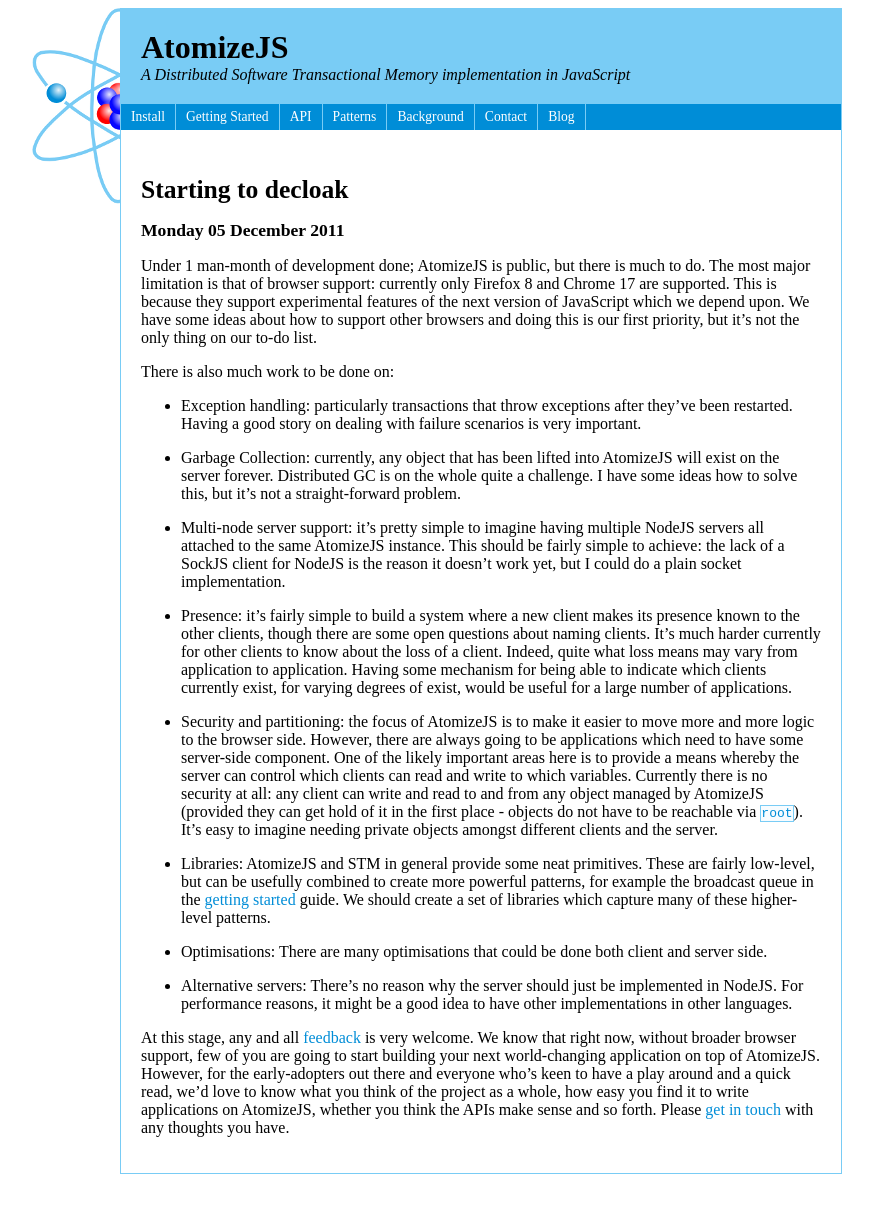
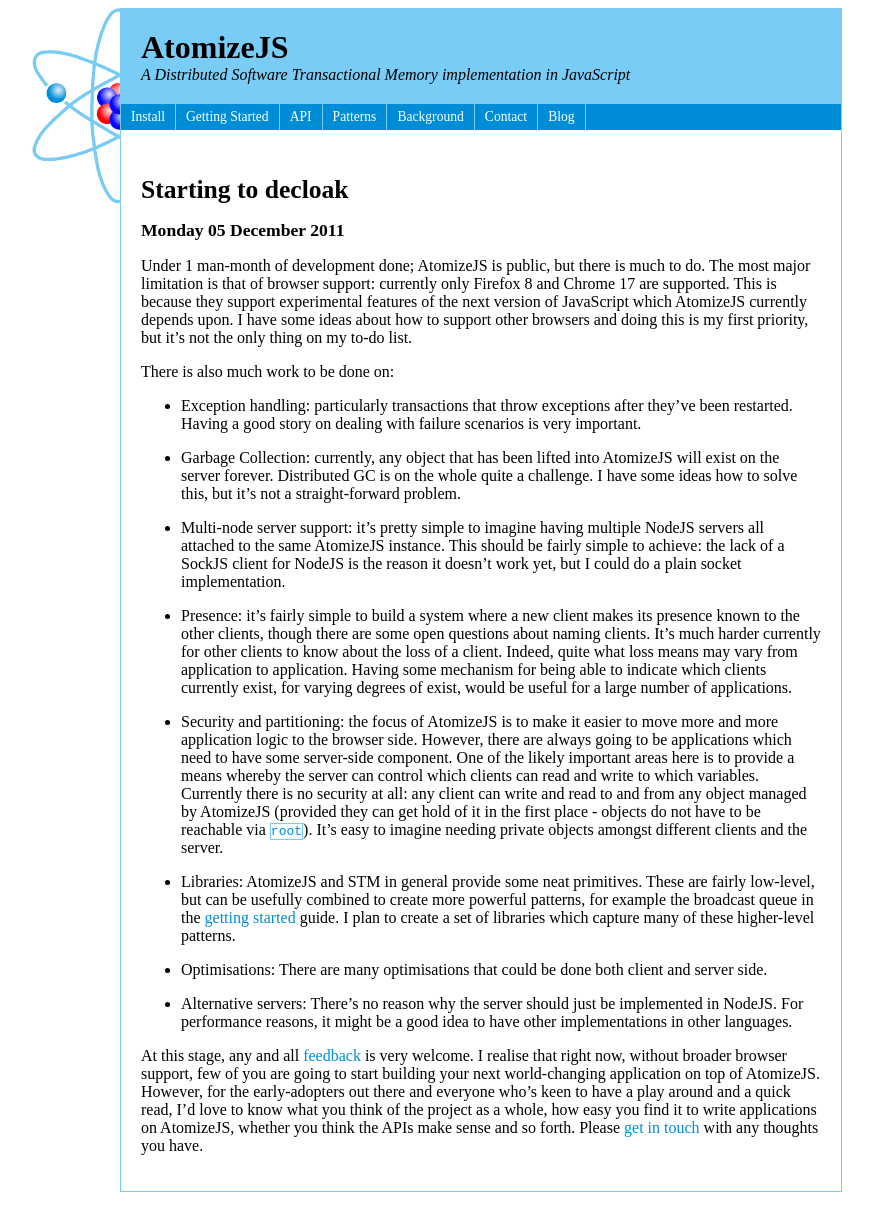
Before and after one commit to atomizejs/atomizejs.github.com, a Jekyll site: the page built from _posts/2011-12-05-starting-to-decloak.html, in a window 1280 px wide. Shown: the whole page, without its empty margins (204-1077 px from the left). Built offline with Jekyll 4.4.1, drawn with Linux system fonts in a browser that asks for light colours; Markdown is read by kramdown in place of the engine named in the settings.

Commit message:
Various improvements throughout

```diff
--- a/_posts/2011-12-05-starting-to-decloak.html
+++ b/_posts/2011-12-05-starting-to-decloak.html
@@ -7,9 +7,9 @@
 is much to do. The most major limitation is that of browser support:
 currently only Firefox 8 and Chrome 17 are supported. This is because
 they support experimental features of the next version of JavaScript
-which we depend upon. We have some ideas about how to support other
-browsers and doing this is our first priority, but it's not the only
-thing on our to-do list.
+which AtomizeJS currently depends upon. I have some ideas about how to
+support other browsers and doing this is my first priority, but it's
+not the only thing on my to-do list.
 
 There is also much work to be done on:
 
@@ -38,23 +38,22 @@
   applications.
 
 * Security and partitioning: the focus of AtomizeJS is to make it
-  easier to move more and more logic to the browser side. However,
-  there are always going to be applications which need to have some
-  server-side component. One of the likely important areas here is to
-  provide a means whereby the server can control which clients can
-  read and write to which variables. Currently there is no security at
-  all: any client can write and read to and from any object managed by
-  AtomizeJS (provided they can get hold of it in the first place -
-  objects do not have to be reachable via [`root`][]). It's easy to
-  imagine needing private objects amongst different clients and the
-  server.
+  easier to move more and more application logic to the browser
+  side. However, there are always going to be applications which need
+  to have some server-side component. One of the likely important
+  areas here is to provide a means whereby the server can control
+  which clients can read and write to which variables. Currently there
+  is no security at all: any client can write and read to and from any
+  object managed by AtomizeJS (provided they can get hold of it in the
+  first place - objects do not have to be reachable via
+  [`root`][]). It's easy to imagine needing private objects amongst
+  different clients and the server.
 
 * Libraries: AtomizeJS and STM in general provide some neat
   primitives. These are fairly low-level, but can be usefully combined
   to create more powerful patterns, for example the broadcast queue in
-  the [getting started][] guide. We should create
-  a set of libraries which capture many of these higher-level
-  patterns.
+  the [getting started][] guide. I plan to create a set of libraries
+  which capture many of these higher-level patterns.
 
 * Optimisations: There are many optimisations that could be done both
   client and server side.
@@ -63,12 +62,12 @@
   implemented in NodeJS. For performance reasons, it might be a good
   idea to have other implementations in other languages.
 
-At this stage, any and all [feedback][contact] is very welcome. We
-know that right now, without broader browser support, few of you are
-going to start building your next world-changing application on top of
-AtomizeJS. However, for the early-adopters out there and everyone
-who's keen to have a play around and a quick read, we'd love to know
-what you think of the project as a whole, how easy you find it to
-write applications on AtomizeJS, whether you think the APIs make sense
-and so forth. Please [get in touch][contact] with any thoughts you
-have.
+At this stage, any and all [feedback][contact] is very welcome. I
+realise that right now, without broader browser support, few of you
+are going to start building your next world-changing application on
+top of AtomizeJS. However, for the early-adopters out there and
+everyone who's keen to have a play around and a quick read, I'd love
+to know what you think of the project as a whole, how easy you find it
+to write applications on AtomizeJS, whether you think the APIs make
+sense and so forth. Please [get in touch][contact] with any thoughts
+you have.
--- a/api.html
+++ b/api.html
@@ -123,6 +123,8 @@
 * Upon retry, the effects of the transaction function are undone
 * The transaction will be restarted when the values the transaction
   read prior to the `retry` have been modified
+* Note that no statements that directly follow a [`retry`][] will ever
+  be invoked: they are dead code
 
 In the following example, the continuation will *only* be invoked with
 a value `!== undefined`:
```
Also changed, not shown: getting_started.html (+6 -2 lines), index.html (+9 -6 lines), install.html (+9 -5 lines).
